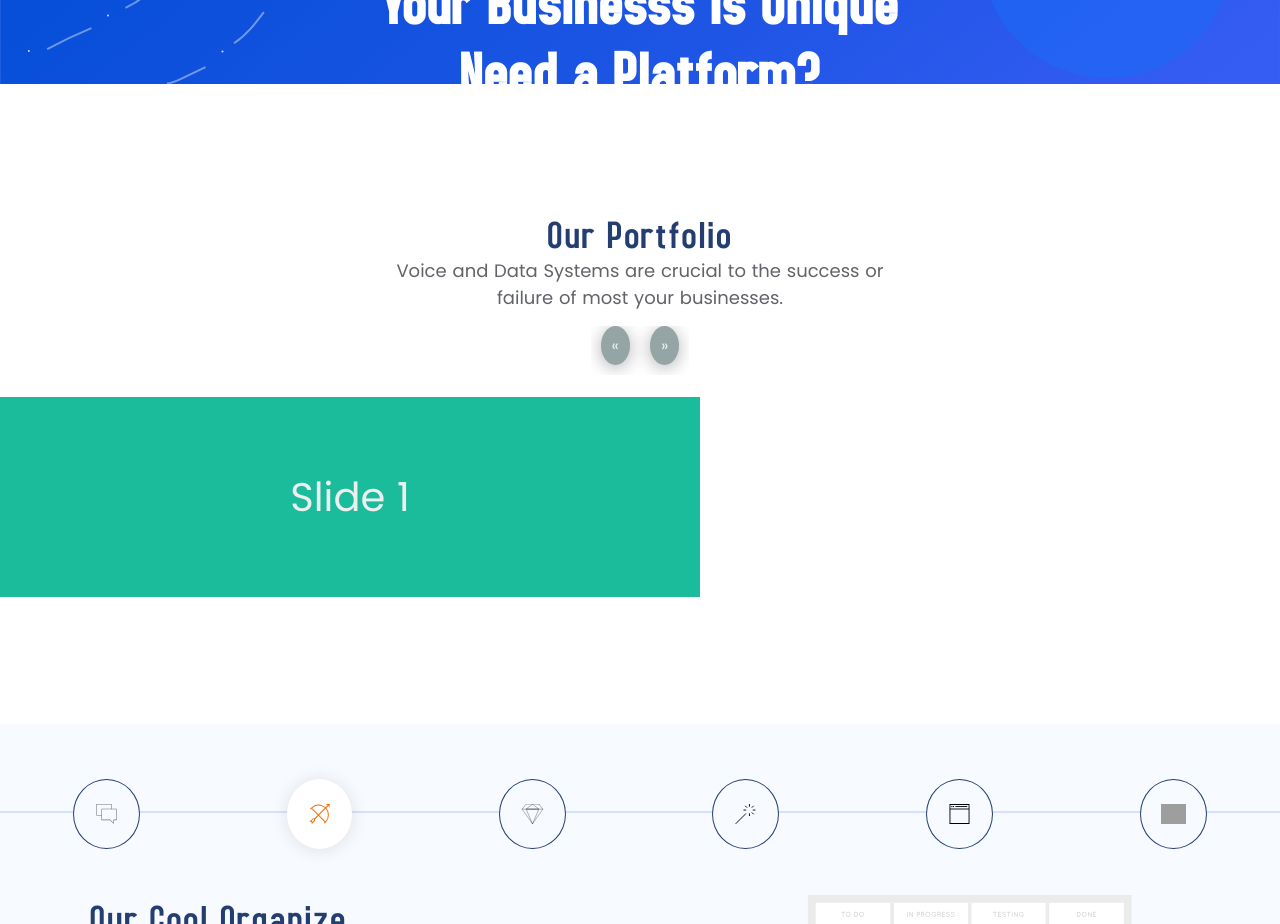
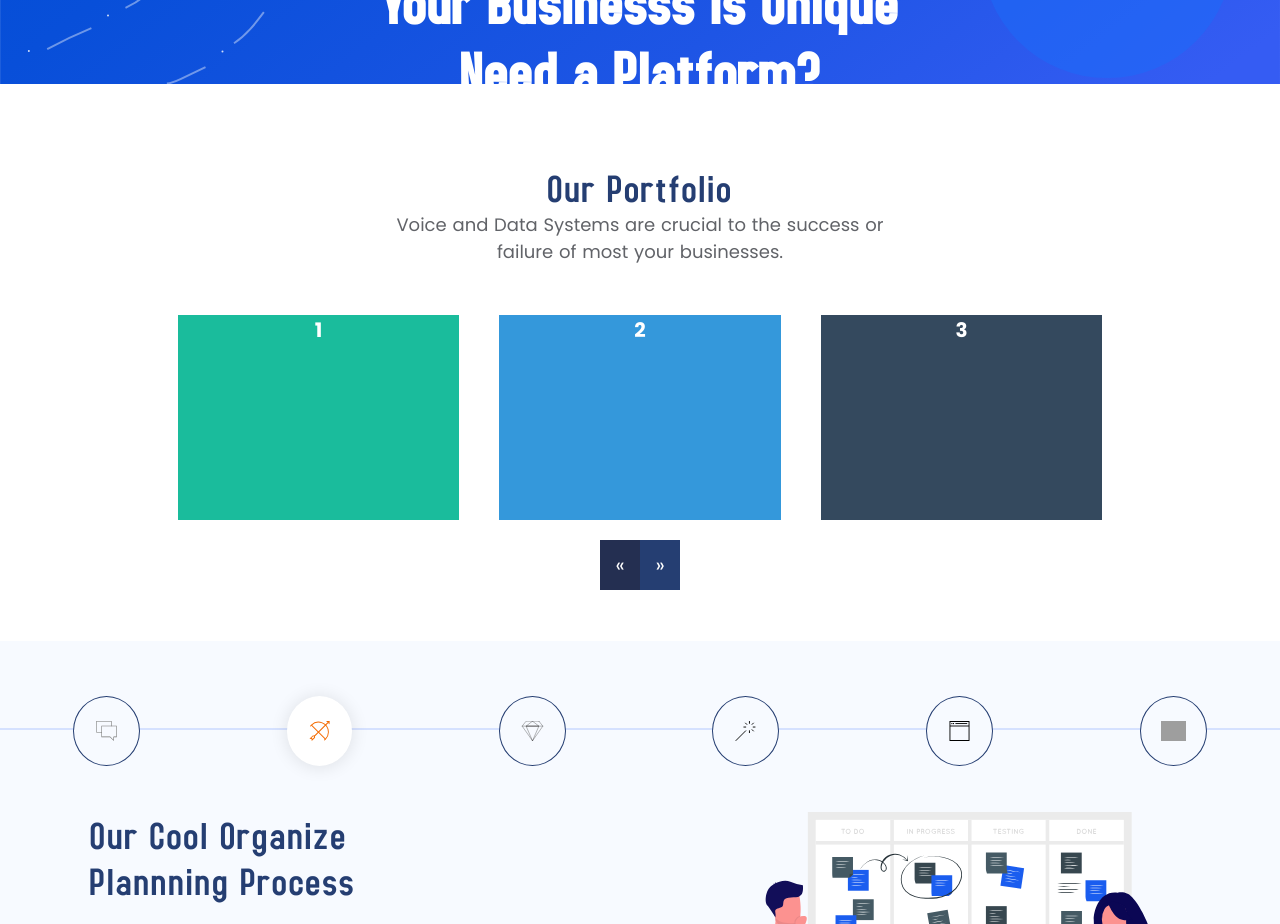
Before and after one commit to Yogesh070/bbweb, a Nuxt app: page / in a window 1280 px wide. Shown: the part 1860-2784 px from the top of the page. Built offline with nearby package versions, Linux system fonts and the light colour scheme; grey boxes are pictures that could not be loaded.

Commit message:
used flex order for slider

```diff
--- a/components/Portfolio.vue
+++ b/components/Portfolio.vue
@@ -1,85 +1,96 @@
 <template>
-    <div class="top">
+<div class="container" id="portfolio">
+    <div class="content">
         <h2>Our Portfolio</h2>
         <p>Voice and Data Systems are crucial to the success or <br/>failure of most your businesses.</p>
-        <div id="app">
-            <ul class="navigator">
-                <li @click="prevSlide" class="lightgrey"> &laquo; </li>
-                <li @click="nextSlide" class="lightgrey"> &raquo; </li>
-            </ul>
-  <div class="slider-container">
-    <ul class="slider" :style="styleObject">
-      <li class="green slide">Slide 1</li>
-      <li class="blue slide">Slide 2</li>
-      <li class="grey slide">Slide 3</li>
-      <li class="red slide">Slide 4</li>
-    </ul>
-  </div>
-        </div>
     </div>
+    <div class="slider-container" id="slider">
+        <div class="slider green" style="order:0" >1</div>
+        <div class="slider blue" style="order:1">2</div>
+        <div class="slider grey" style="order:2">3</div>
+
+    </div>
+    <div class="button-group">
+        <button @click="shift(-1)" class="prev-button">&laquo;</button>
+        <button @click="shift(1)" class="next-button">&raquo;</button>
+    </div>
+</div>
+
 </template>
 
 <script>
     export default {
-        data() {
-            return {
-                activeSlide: 1,
-            }
+        methods: {
+            shift(direction) {
+                const slider = document.getElementById("slider");
+                slider.children.forEach(function(sliderItem){
+                const lastOrder = parseInt(sliderItem.style.order) ;
+                const newOrder = (3 + direction + lastOrder) % 3 ;
+                sliderItem.style.order = newOrder
+                 + "" ;
+        })
+            },
         },
-        computed: {
-    styleObject: function() {
-      const width = 0 - ((this.activeSlide-1) * 700)
-      return {
-        transform: 'translateX('+width+'px)'
-      }
     }
-  },
-  methods: {
-    nextSlide: function() {
-      if(this.activeSlide < 4) this.activeSlide++
-    },
-    prevSlide: function() {
-      if(this.activeSlide > 1) this.activeSlide--
-    }
-    }
-}
 </script>
 
 <style lang="scss" scoped>
-.top{
+.container{
     display: flex;
     flex-direction: column;
+    align-items: center;
+    margin: 4vw 7vw;
+    text-align: center;
+}
+.content{
+    margin: 30px 0;
+}
+.slider-container{
+    display: flex;
+        // transition: 2s;
     justify-content: center;
-    text-align:center;
-    height: 80vh;
+    flex-wrap: wrap;
 }
-.slider-container {
-//   overflow: hidden;
-  width: 100px;
-  height: 200px;
-//   position: absolute; top: 50%; left: 50%;
-//   transform: translate(-50%, -50%)
+.slider{
+        // height: 50px;
+        // width: 240px;
+        width: 22vw;
+        margin: 20px;
+        color: white;
+        text-align: center;
+        font-size: 20px;
+        font-weight: 700;
+         height: 200px;
+         height: 16vw;
+        // transition: 2s;
 }
-.slider { width: 100vw; height: 200px; overflow: hidden; transition: all .32s ease; }
-.slide { float: left; width: 700px; height: 200px; font-size: 40px; color: #eee; padding-top: 70px; }
 .green { background: #1abc9c; }
 .blue { background: #3498db; }
 .grey { background: #34495e; }
-.red { background: #e74c3c; }
-.lightgrey { background: #95a5a6; }
 
-.navigator { text-align: center; display: inline-block; margin: 15px auto; overflow: hidden; padding-bottom: 10px; }
-.navigator li {
-  float: left;
-  color: #ecf0f1;
-  border-radius: 50%;
-  padding: 7px 11px;
-  margin: 0 10px; cursor: pointer;
-  box-shadow: 0 3px 17px rgba(0,0,0,.3);
-  transition: all .32s ease;
-  position: relative;
-  &:hover {
-    transform: translateY(-2px);
-  }
+.button-group{
+    button{
+        width: 40px;
+        font-size: 20px;
+        color: white;
+        border: none;
+        padding: 10px;
+        outline: none;
+        cursor: pointer;
+    }
+}
+.prev-button{
+    background: $nav-color;
+}
+.next-button{
+    background: $base-color;
+}
+@media (max-width: 660px){
+    .slider{
+        margin: 0;
+        height: 85px;
+        width: 80vw;
+    }
+
 }
 </style>
```
